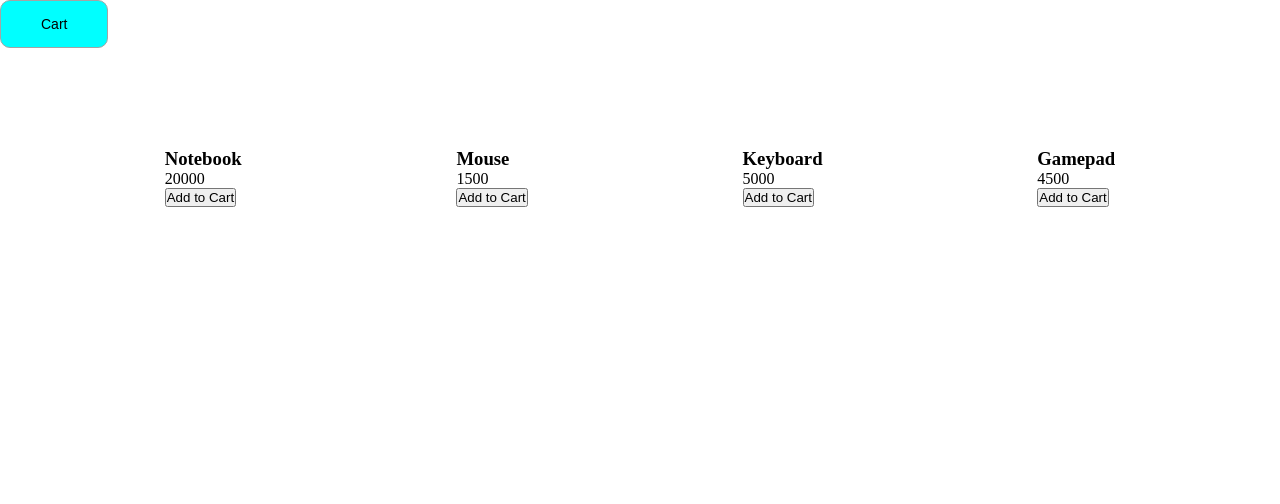
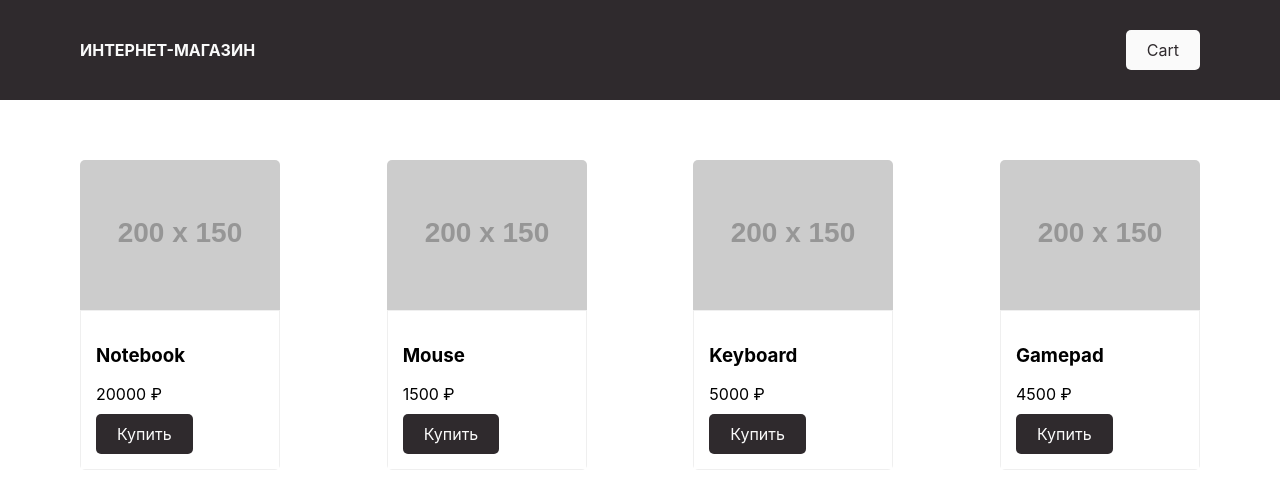
Before and after one commit to annamargosova/Proff-JS, a plain HTML site: page index.html in a window 1280 px wide. Drawn offline with Linux system fonts and the light colour scheme; placeholder pictures from the web are drawn by us.

Commit message:
lesson 2

```diff
--- a/index.html
+++ b/index.html
@@ -6,11 +6,13 @@
     <meta http-equiv="X-UA-Compatible" content="IE=edge">
     <meta name="viewport" content="width=device-width, initial-scale=1.0">
     <link rel="stylesheet" href="style.css">
+    <link rel="stylesheet" href="normalize.css">
     <title>MargosovaShop</title>
 </head>
 
 <body>
     <header>
+        <div class="logo">Интернет-магазин</div>
         <button class="btn-cart" type="button">Cart</button>
     </header>
     <main>
--- a/main.js
+++ b/main.js
@@ -1,26 +1,82 @@
 'use strict';
-const products = [
-    { id: 1, title: 'Notebook', price: 20000 },
-    { id: 2, title: 'Mouse', price: 1500 },
-    { id: 3, title: 'Keyboard', price: 5000 },
-    { id: 4, title: 'Gamepad', price: 4500 }
-];
+class ProductList {
+    constructor(container = '.products') {
+            this.container = container;
+            this._goods = []; //товары, данные
+            this._allProducts = []; //массив экземпляров товаров на основе this._goods
 
-const renderProduct = (title, price) => {
-    return `<div class='product-item'>
-        <h3>${title}</h3>
-        <p>${price}</p>
-        <button class ='by-btn'> Add to Cart </button>
-        </div>`;
-};
-const renderProducts = (list) => {
-    const productList = list.map((item) => {
+            this._fetchGoods();
+            this._render();
+        }
+        // суммарная стоимость всех товаров
+    sum() {
+        return this._goods.reduce((sum, { price }) => sum + price, 0);
+    }
 
-        return renderProduct(item.title, item.price);
+    _fetchGoods() {
+        this._goods = [
+            { id: 1, title: 'Notebook', price: 20000 },
+            { id: 2, title: 'Mouse', price: 1500 },
+            { id: 3, title: 'Keyboard', price: 5000 },
+            { id: 4, title: 'Gamepad', price: 4500 },
+        ];
+    }
+    _render() {
+        const block = document.querySelector(this.container);
 
-    });
+        for (const product of this._goods) {
+            // console.log(new ProductItem(product).render());
+            const productObject = new ProductItem(product);
 
-    document.querySelector('.products').innerHTML = productList.join('');
+            this._allProducts.push(productObject);
+            block.insertAdjacentHTML('beforeend', productObject.render());
+        }
+    }
+}
 
+class ProductItem {
+    constructor(product, img = 'https://via.placeholder.com/200x150') {
+        this.title = product.title;
+        this.price = product.price;
+        this.id = product.id;
+        this.img = img;
+    }
+    render() {
+        return `<div class="product-item" data-id="${this.id}">
+                     <img src="${this.img}" alt="Some img">
+                     <div class="desc">
+                        <h3>${this.title}</h3>
+                        <p>${this.price} \u20bd</p>
+                        <button class="buy-btn">Купить</button>
+                     </div>
+                </div>`;
+    }
 }
-renderProducts(products);
+
+const catalog = new ProductList();
+
+//  const products = [
+//     { id: 1, title: 'Notebook', price: 20000 },
+//     { id: 2, title: 'Mouse', price: 1500 },
+//     { id: 3, title: 'Keyboard', price: 5000 },
+//     { id: 4, title: 'Gamepad', price: 4500 }
+// ];
+
+// const renderProduct = (title, price) => {
+//     return `<div class='product-item'>
+//         <h3>${title}</h3>
+//         <p>${price}</p>
+//         <button class ='by-btn'> Add to Cart </button>
+//         </div>`;
+// };
+// const renderProducts = (list) => {
+//     const productList = list.map((item) => {
+
+//         return renderProduct(item.title, item.price);
+
+//     });
+
+//     document.querySelector('.products').innerHTML = productList.join('');
+
+// }
+// renderProducts(products);
--- a/style.css
+++ b/style.css
@@ -1,31 +1,90 @@
-* {
-    margin: 0;
-    padding: 0;
+body {
+    font-family: 'SF Pro Display', sans-serif;
 }
 
-body {
-    margin: 0 auto;
+header {
+    display: flex;
+    background-color: #2f2a2d;
+    justify-content: space-between;
+    color: #fafafa;
+    padding: 30px 80px;
+}
+
+button {
+    outline: none;
+}
+
+.logo {
+    text-transform: uppercase;
+    font-weight: bold;
 }
 
 .btn-cart {
-    height: 100%;
-    margin: 0 auto;
+    background-color: #fafafa;
+    padding: 10px 20px;
+    border: 1px solid transparent;
+    color: #2f2a2d;
+    border-radius: 5px;
+    transition: all ease-in-out .4s;
+    cursor: pointer;
 }
 
-.btn-cart {
-    font-size: 14px;
-    color: #000000;
-    border: 1px solid #A4A4A4;
-    border-radius: 10px 10px;
-    padding: 15px 40px;
-    background-color: aqua;
+.btn-cart:hover {
+    background-color: transparent;
+    border-color: #fafafa;
+    color: #fafafa;
+}
+
+.btn-cart,
+.logo {
+    align-self: center;
 }
 
 .products {
+    column-gap: 30px;
+    display: grid;
+    grid-template-columns: repeat(auto-fit, 200px);
+    grid-template-rows: 1fr;
+    padding: 40px 80px;
+    justify-content: space-between;
+}
+
+p {
+    margin: 0 0 5px 0;
+}
+
+.product-item {
     display: flex;
-    flex-direction: row;
-    justify-content: space-evenly;
-    align-items: center;
-    gap: 50px;
-    margin-top: 100px;
+    flex-direction: column;
+    width: 200px;
+    border-radius: 5px;
+    overflow: hidden;
+    margin: 20px 0;
 }
+
+img {
+    max-width: 100%;
+    height: auto
+}
+
+.desc {
+    border: 1px solid #c0c0c040;
+    padding: 15px
+}
+
+.buy-btn {
+    margin-top: 5px;
+    background-color: #2f2a2d;
+    padding: 10px 20px;
+    border: 1px solid transparent;
+    color: #fafafa;
+    border-radius: 5px;
+    transition: all ease-in-out .4s;
+    cursor: pointer;
+}
+
+.buy-btn:hover {
+    background-color: transparent;
+    border-color: #2f2a2d;
+    color: #2f2a2d;
+}
```
Also changed, not shown: normalize.css (added).
